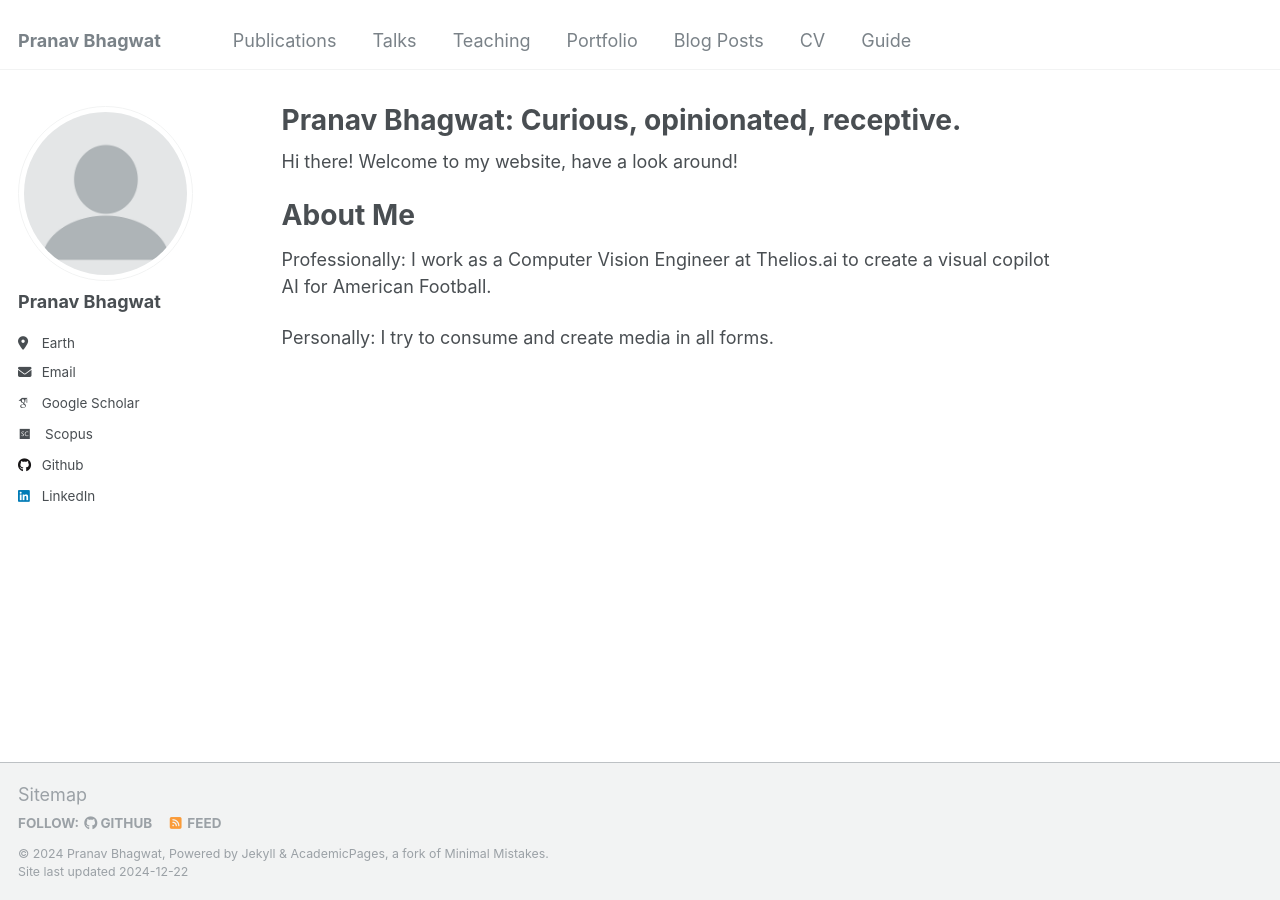
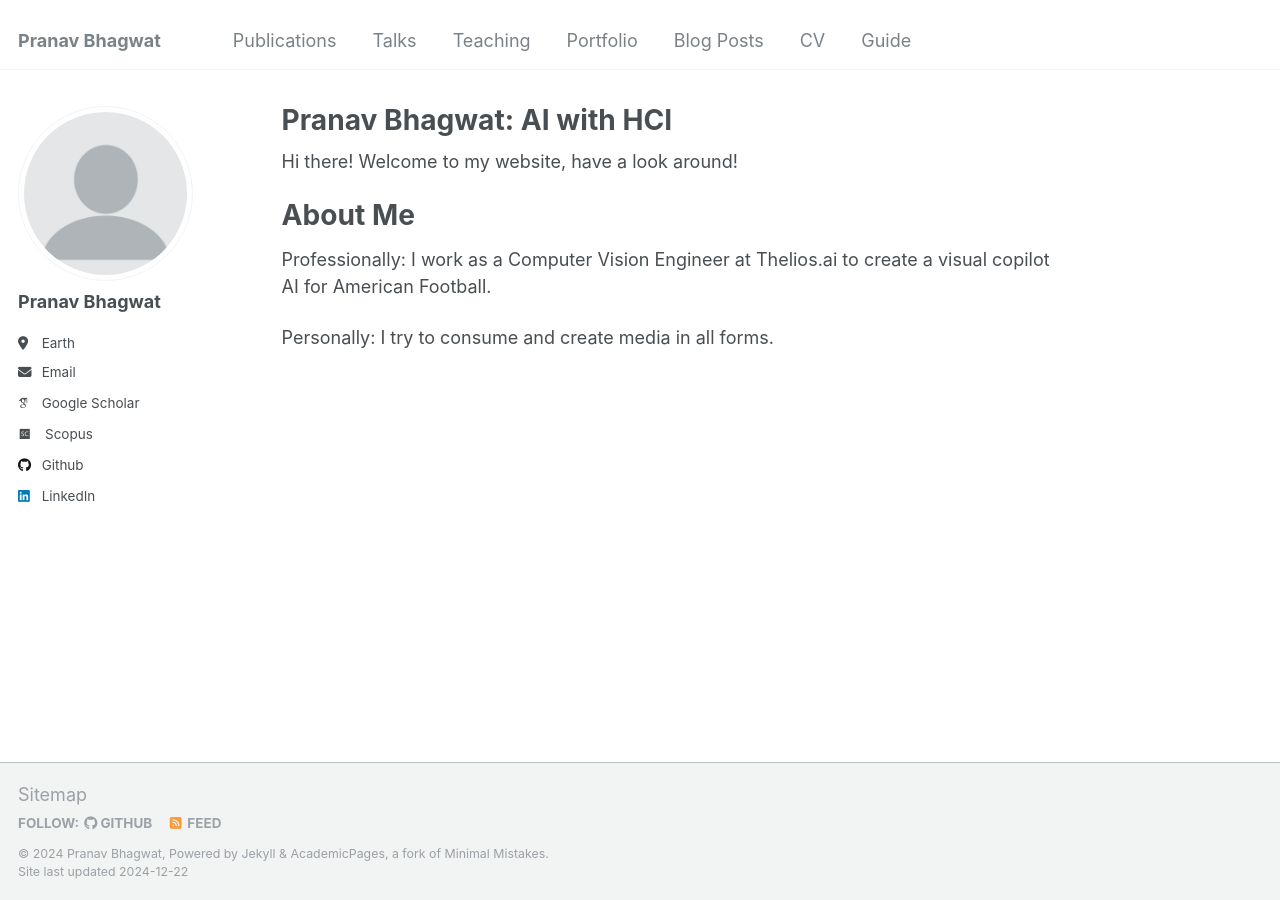
Before and after one commit to alt-Pranav/alt-Pranav.github.io, a Jekyll site: the page built from _pages/about.md, in a window 1280 px wide. Built offline with Jekyll 4.4.1, drawn with Linux system fonts in a browser that asks for light colours; some web fonts are replaced.

Commit message:
Modified about me landing page

```diff
--- a/_pages/about.md
+++ b/_pages/about.md
@@ -1,6 +1,6 @@
 ---
 permalink: /
-title: "Pranav Bhagwat: Curious, opinionated, receptive."
+title: "Pranav Bhagwat: AI with HCI"
 author_profile: true
 redirect_from:
   - /about/
```
